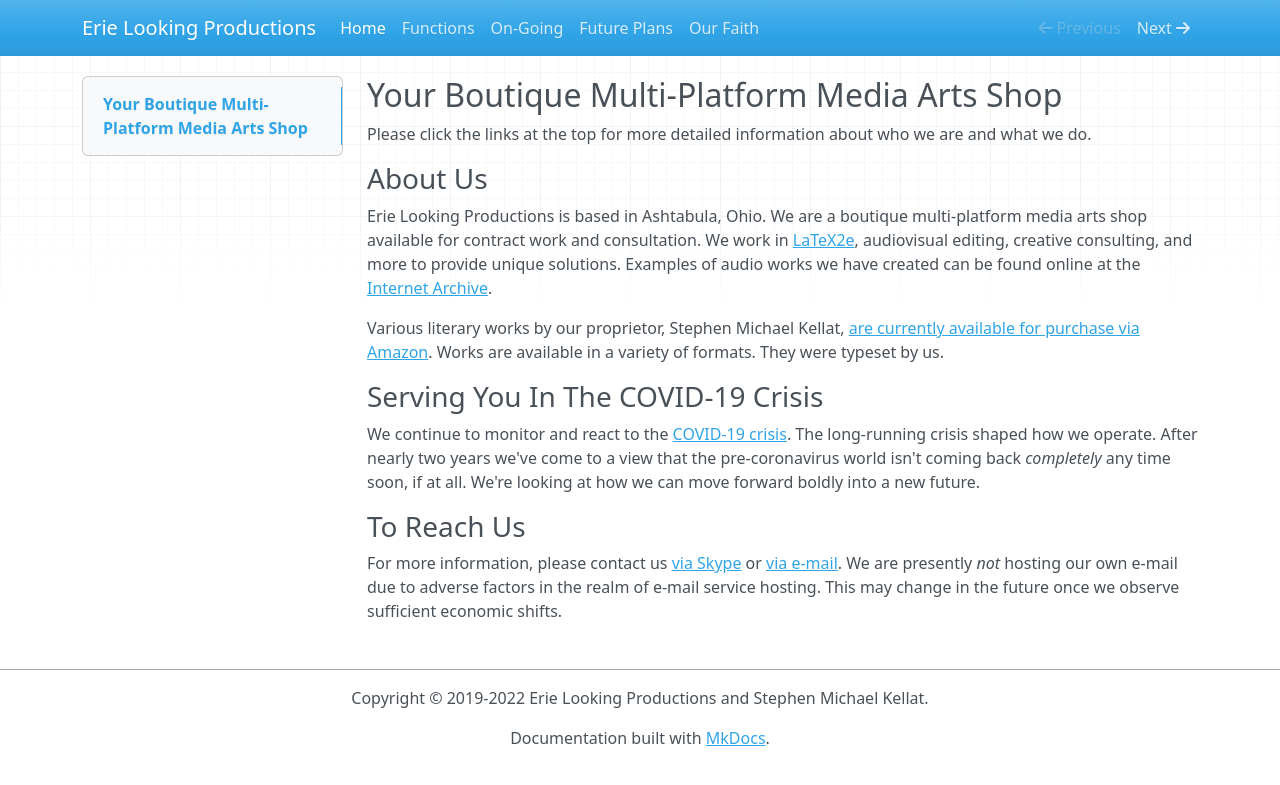
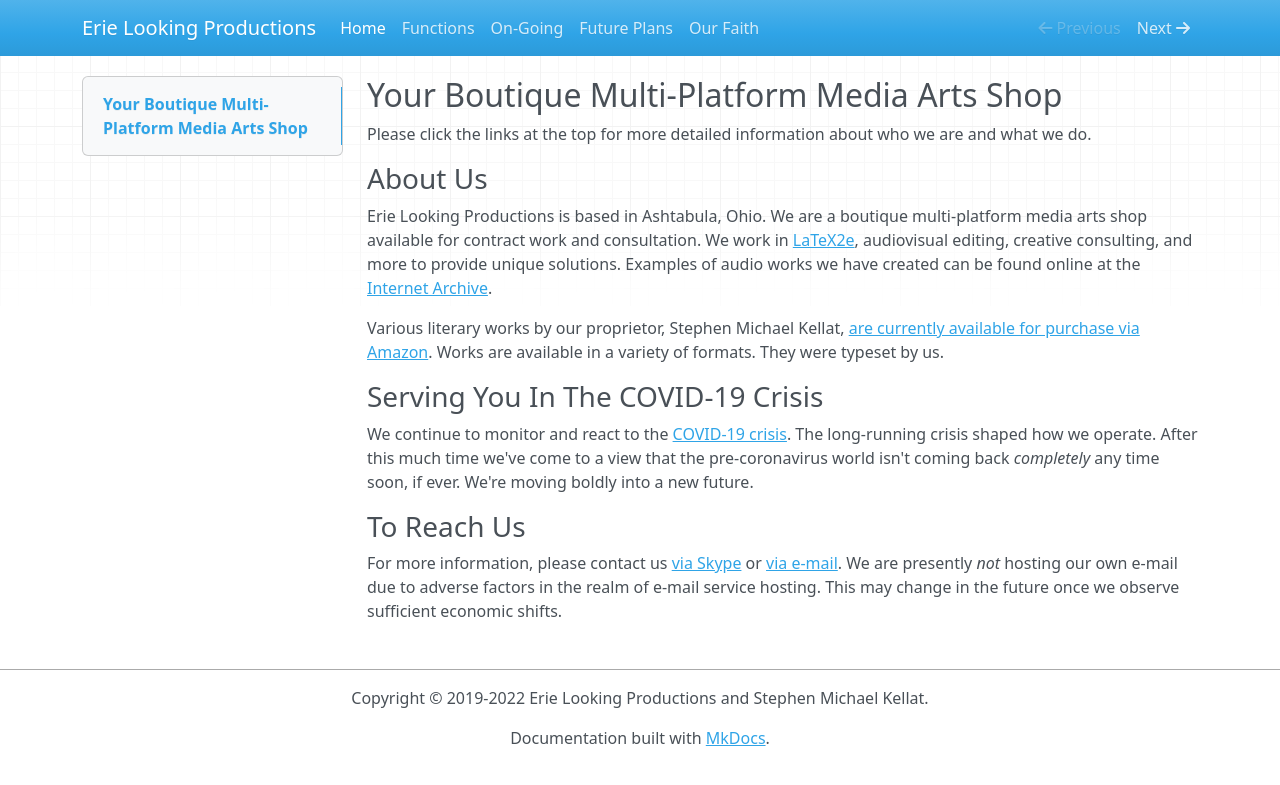
Before and after one commit to skellat/mkdocs-cms, an MkDocs documentation site: the page built from docs/index.md, in a window 1280 px wide. Shown: the top 785 px of the page. Built offline with MkDocs 1.6.1, drawn with Linux system fonts in a browser that asks for light colours; nearby versions of some CDN libraries.

Commit message:
Minor edits to reflect reality
Signed-off-by: Stephen Michael Kellat <smkellat@ubuntu.com>

```diff
--- a/docs/index.md
+++ b/docs/index.md
@@ -10,7 +10,7 @@ Various literary works by our proprietor, Stephen Michael Kellat, [are currently
 
 ### Serving You In The COVID-19 Crisis
 
-We continue to monitor and react to the [COVID-19 crisis](https://simple.wikipedia.org/wiki/COVID-19).  The long-running crisis shaped how we operate.  After nearly two years we've come to a view that the pre-coronavirus world isn't coming back *completely* any time soon, if at all.  We're looking at how we can move forward boldly into a new future.
+We continue to monitor and react to the [COVID-19 crisis](https://simple.wikipedia.org/wiki/COVID-19).  The long-running crisis shaped how we operate.  After this much time we've come to a view that the pre-coronavirus world isn't coming back *completely* any time soon, if ever.  We're moving boldly into a new future.
 
 ### To Reach Us
 
```
Also changed, not shown: docs/statement.md (+1 -1 lines), docs/wip.md (+0 -1 lines).
